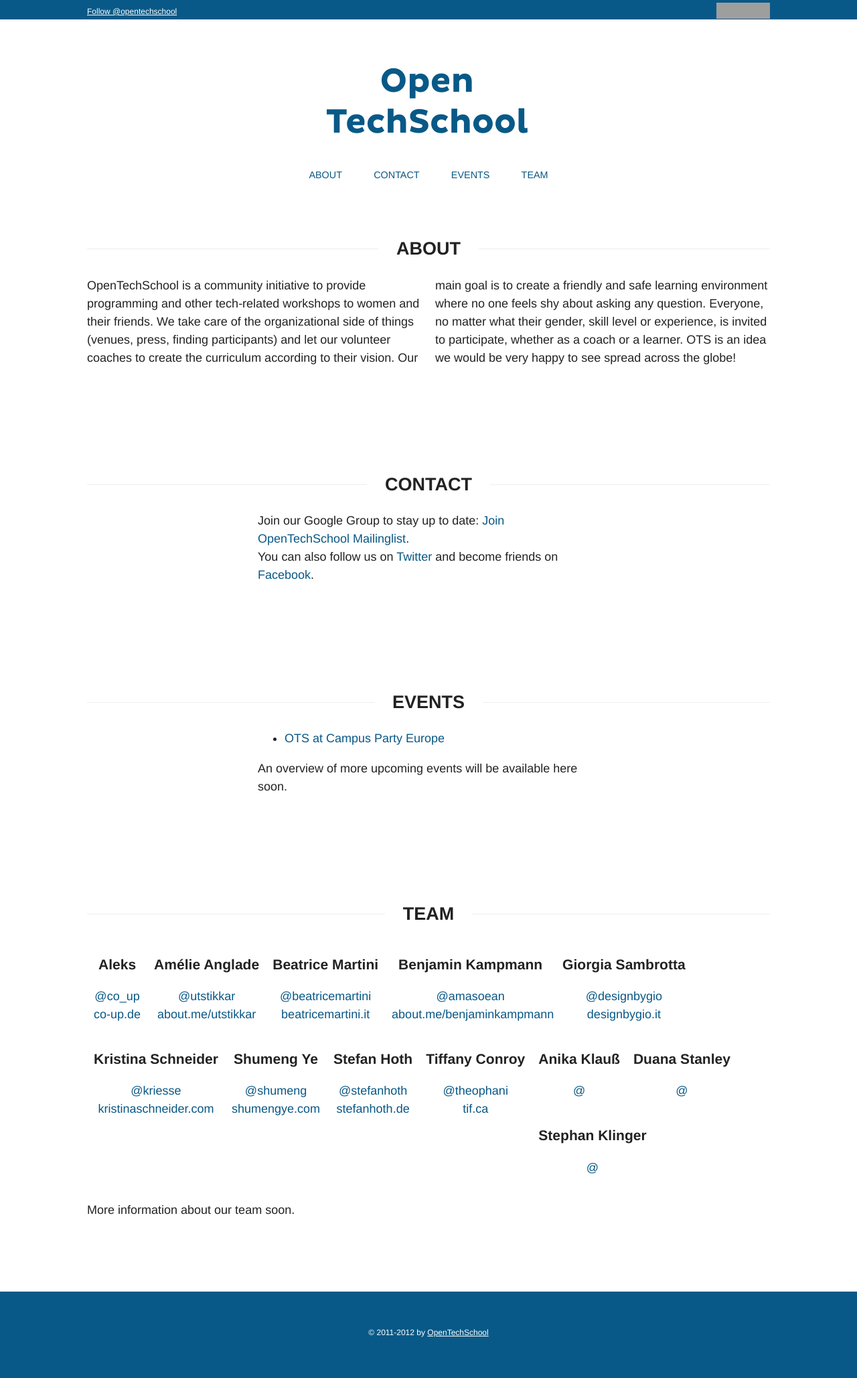
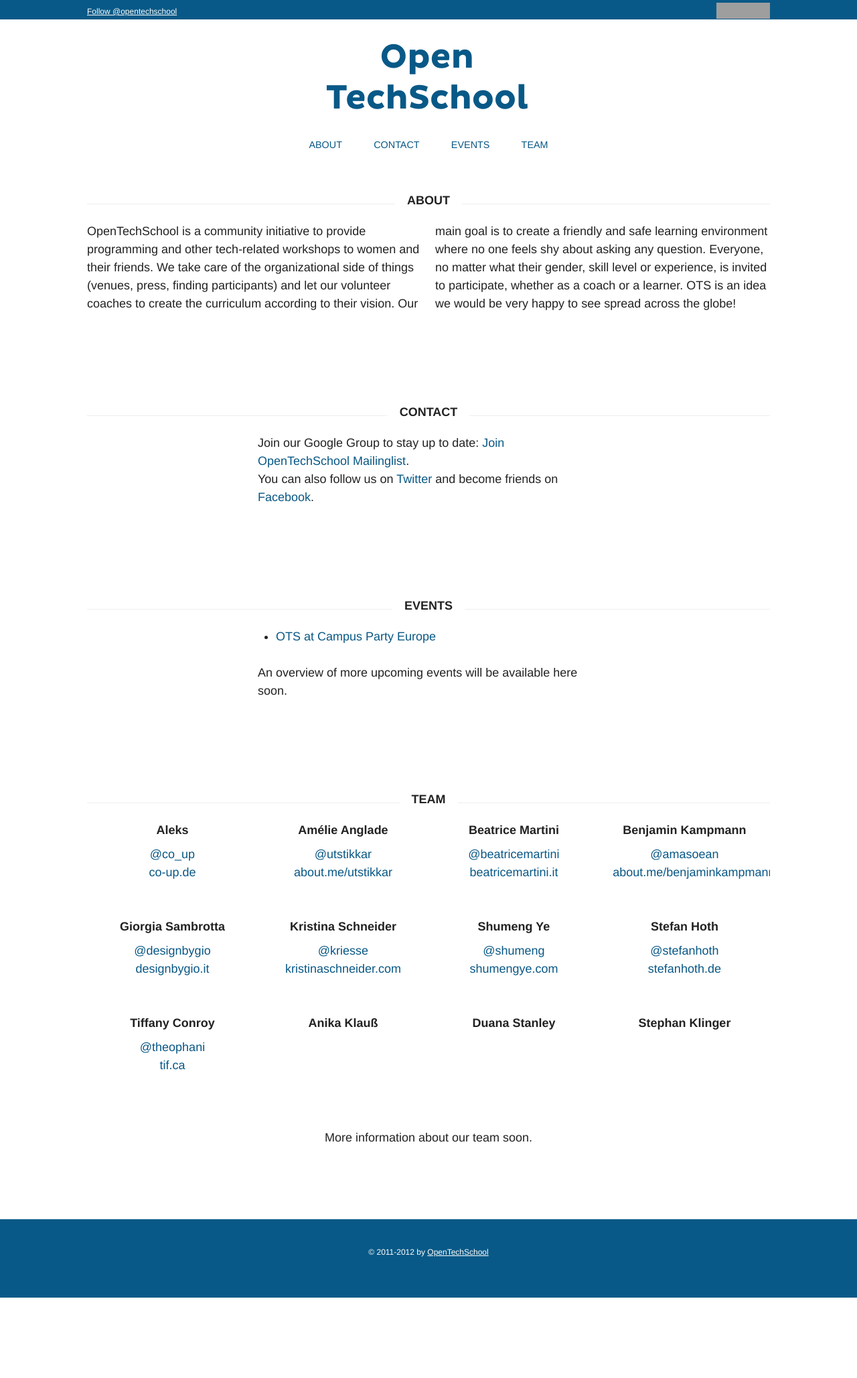
Before and after one commit to OpenTechSchool/python, a Jekyll site: the page built from index.html, in a window 1280 px wide. Shown: the whole page at 67% size. Built offline with Jekyll 4.4.1, drawn with Linux system fonts in a browser that asks for light colours; nearby versions of some CDN libraries; a script that is not in the unit is left out; comment, search, counter and statistics services are not loaded; after the commit the page ends 1937 px from its top, so only the background shows below that; grey boxes are pictures that could not be loaded.

Commit message:
Format list of team members

```diff
--- a/index.html
+++ b/index.html
@@ -182,6 +182,7 @@
 
         <li class="member">
           <h3>Anika Klauß</h3>
+          <!--
           <ul>
             <li>
               <a href="http://twitter.com/">@</a>
@@ -190,10 +191,12 @@
               <a href="http://"></a>
             </li>
           </ul>
+           -->
         </li>
 
         <li class="member">
           <h3>Duana Stanley</h3>
+          <!--
           <ul>
             <li>
               <a href="http://twitter.com/">@</a>
@@ -202,10 +205,12 @@
               <a href="http://"></a>
             </li>
           </ul>
+           -->
         </li>
 
         <li class="member">
           <h3>Stephan Klinger</h3>
+          <!--
           <ul>
             <li>
               <a href="http://twitter.com/">@</a>
@@ -214,11 +219,12 @@
               <a href="http://"></a>
             </li>
           </ul>
+           -->
         </li>
 
       </ul>
 
-      <p>
+      <p class="center">
         More information about our team soon.
       </p>
     </div>
--- a/stylesheets/style.css
+++ b/stylesheets/style.css
@@ -1,6 +1,8 @@
 /* HTML5 ✰ Boilerplate
  * ==|== normalize ==========================================================
  */
+
+html,body,div,span,applet,object,iframe,h1,h2,h3,h4,h5,h6,p,blockquote,pre,a,abbr,acronym,address,big,cite,code,del,dfn,em,img,ins,kbd,q,s,samp,small,strike,strong,sub,sup,tt,var,b,u,i,center,dl,dt,dd,ol,ul,li,fieldset,form,label,legend,table,caption,tbody,tfoot,thead,tr,th,td,article,aside,canvas,details,embed,figure,figcaption,footer,header,hgroup,menu,nav,output,ruby,section,summary,time,mark,audio,video{margin:0;padding:0;border:0;font-size:100%;font:inherit;vertical-align:baseline;}
 
 article, aside, details, figcaption, figure, footer, header, hgroup, nav, section { display: block; }
 audio, canvas, video { display: inline-block; *display: inline; *zoom: 1; }
@@ -22,7 +24,7 @@
 
 abbr[title] { border-bottom: 1px dotted; }
 b, strong { font-weight: bold; }
-blockquote { margin: 1em 40px; }
+blockquote { margin: 0 0 1.5em 1.5em; }
 dfn { font-style: italic; }
 hr { display: block; height: 1px; border: 0; border-top: 1px solid #ccc; margin: 1em 0; padding: 0; }
 ins { background: #ff9; color: #000; text-decoration: none; }
@@ -35,8 +37,8 @@
 sub, sup { font-size: 75%; line-height: 0; position: relative; vertical-align: baseline; }
 sup { top: -0.5em; }
 sub { bottom: -0.25em; }
-ul, ol { margin: 1em 0; padding: 0 0 0 40px; }
-dd { margin: 0 0 0 40px; }
+ul, ol { margin: 0 0 1.5em 0; padding: 0 0 0 1.5em; }
+dd { margin: 0 0 0 1.5em; }
 nav ul, nav ol { list-style: none; list-style-image: none; margin: 0; padding: 0; }
 img { border: 0; -ms-interpolation-mode: bicubic; vertical-align: middle; }
 svg:not(:root) { overflow: hidden; }
@@ -153,10 +155,15 @@
   overflow: hidden;
 }
 
+.team_list h3 {
+  margin-bottom: .5em;
+}
+
 .team_list li.member {
-  padding: 0 10px;
-  max-width: 235px;
+  width: 21%;
   float: left;
+  margin: 0 auto 1.5em auto;
+  padding: 0 2%;
 }
 
 .team_list ul {
@@ -172,7 +179,6 @@
   font-size: 12px;
   background: #085987;
   color: #FFF;
-
 }
 
 .meta_nav iframe {
@@ -270,6 +276,10 @@
   section {
     padding: 1em 1em 1.5em 1em;
   }
+  .team_list li.member {
+    padding: 0 2%;
+    width: 46%;
+  }
 
 }
 
@@ -292,6 +302,20 @@
 
 }
 
+/* ============================= */
+/* ! Layout for smaller mobile version   */
+/* ============================= */
+
+@media handheld, only screen and (max-width: 440px) {
+
+  .team_list li.member {
+    float: none;
+  }
+
+}
+
+
+
 
 /* ========================================== */
 /* ! Provide higher res assets for iPhone 4   */
@@ -312,7 +336,7 @@
 .clearfix:before, .clearfix:after { content: ""; display: table; }
 .clearfix:after { clear: both; }
 .clearfix { zoom: 1; }
-
+.center {text-align: center;}
 
 
 
```
Also changed, not shown: _layouts/main.html (line endings or trailing spaces).
